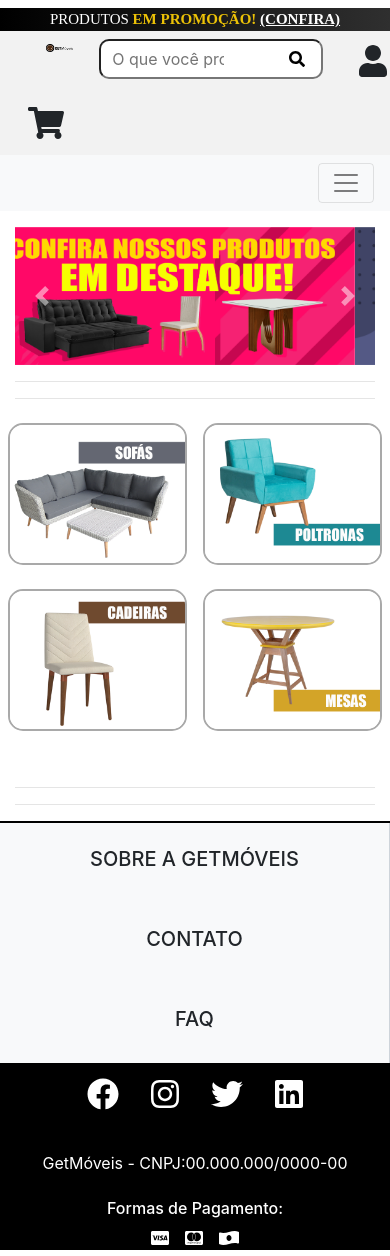
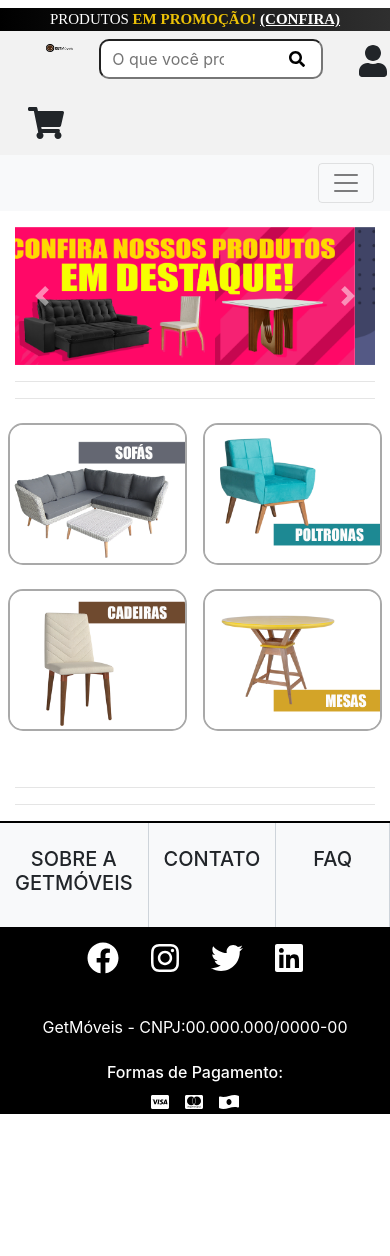
Before and after one commit to bielmoita/projetoIntegrador, an Angular app in the folder getMoveis/: page /home in a window 390 px wide. After the commit the page ends 1120 px from the top, so only its background shows below. Built offline with nearby package versions, Linux system fonts and the light colour scheme.

Commit message:
Alterações de responsividade no footer

```diff
--- a/getMoveis/src/app/footer/footer.component.html
+++ b/getMoveis/src/app/footer/footer.component.html
@@ -5,15 +5,15 @@
 
     <div class="row d-flex d-inline linhaHorizontal corFundo footeritens">
 
-        <div class="col col-sm-3 col-lg-4 text-center linhaVertical py-4">
+        <div class="col col-lg-4 text-center linhaVertical py-4">
             <h5 id="linkSobrenos" routerLink='/sobrenos'>SOBRE A GETMÓVEIS</h5>
         </div>
 
-        <div class="col-lg-4 text-center linhaVertical py-4">
+        <div class="col col-lg-4 text-center linhaVertical py-4">
             <h5 class="linkContato" routerLink='/contato'>CONTATO</h5>
         </div>
 
-        <div class="col-lg-4 text-center linhaVertical py-4">
+        <div class="col col-lg-4 text-center linhaVertical py-4">
             <h5 class="linkFAQ" routerLink='/faq'>FAQ</h5>
         </div>
     </div>
```
